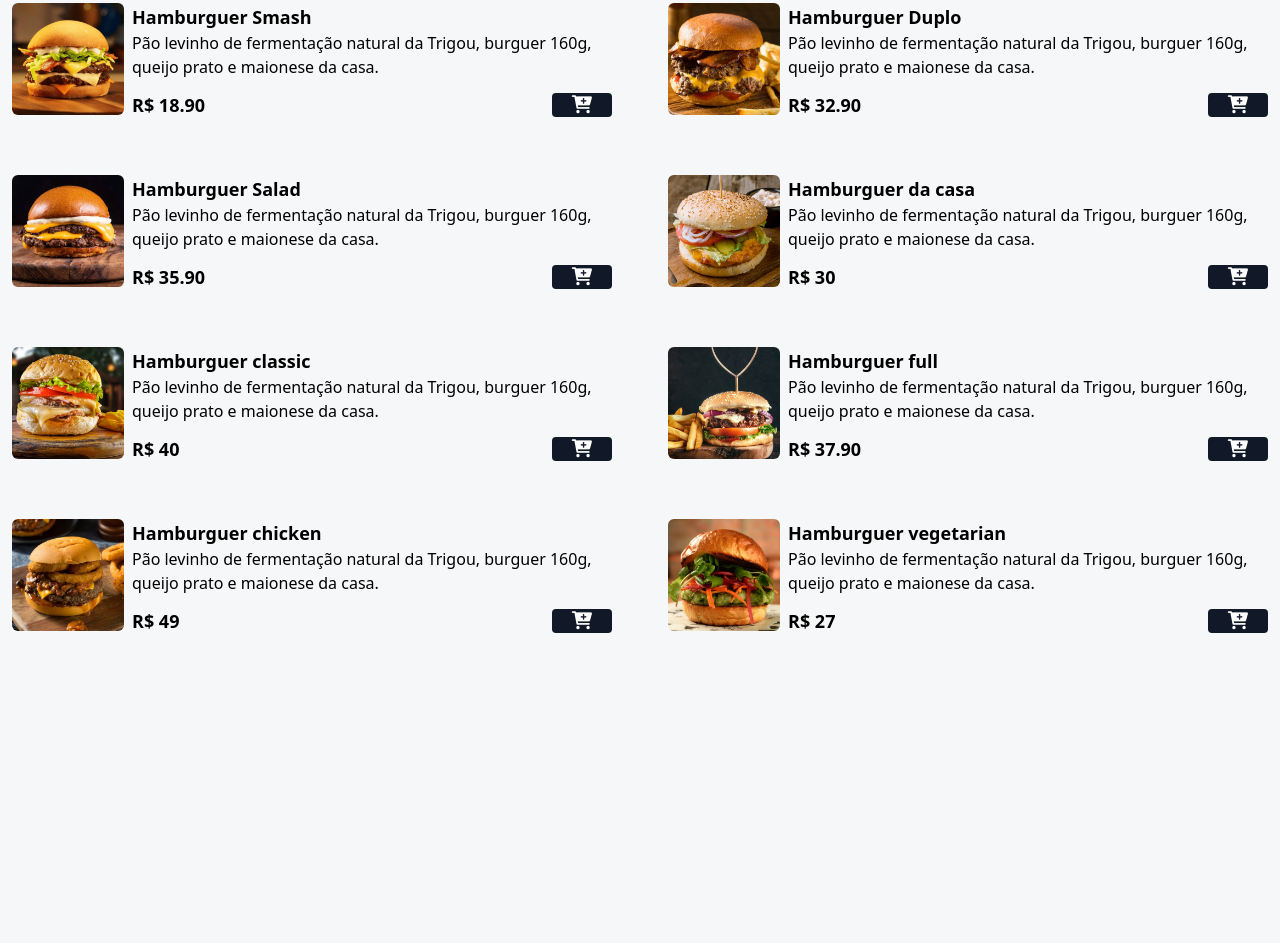
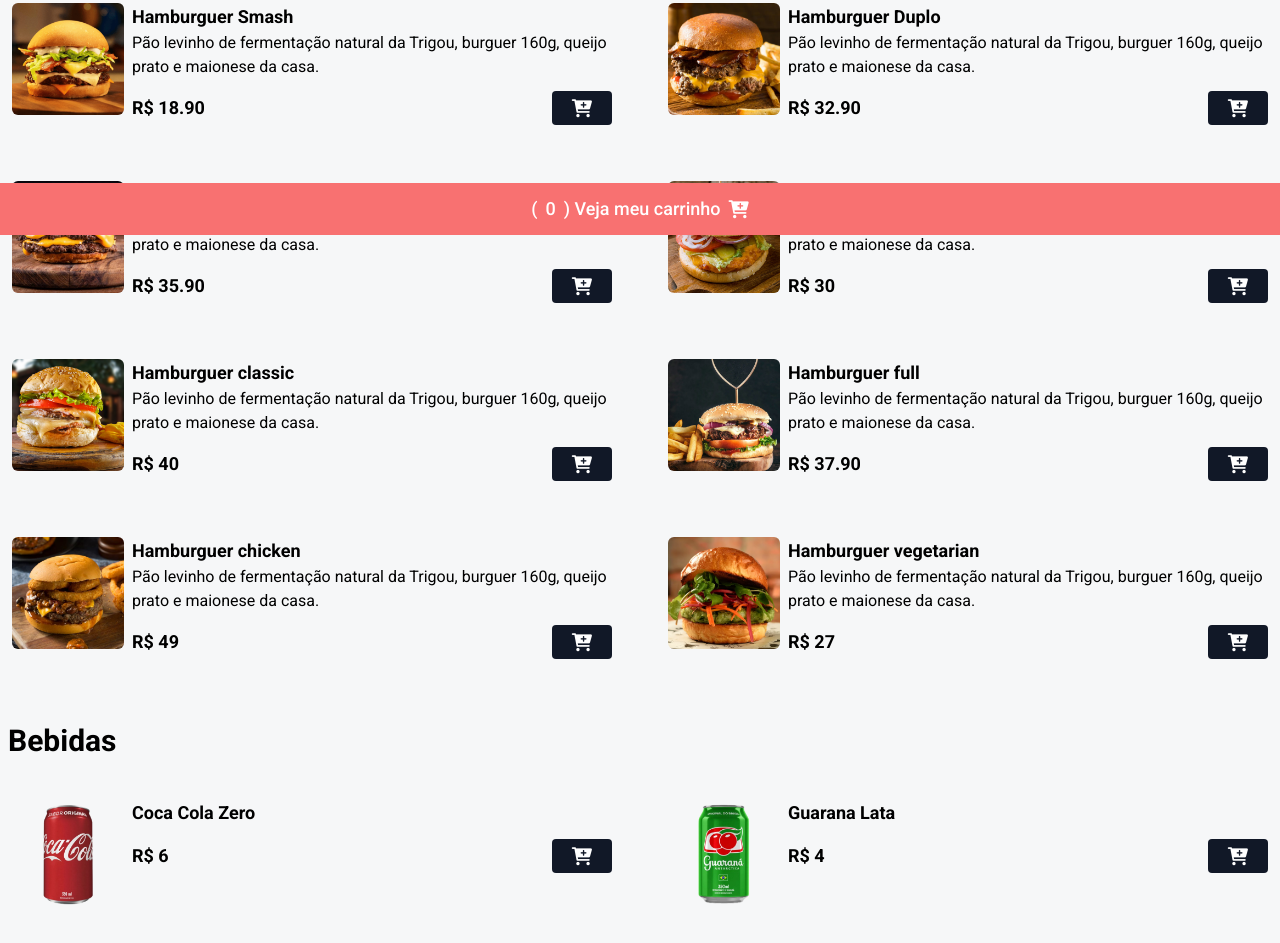
Before and after one commit to HiagoSilvaAnjos/hamburgueria, a website: page index.html in a window 1280 px wide. Shown: the part 565-1508 px from the top of the page. Before the commit the page ends 1264 px from the top, so only its background shows below. Drawn offline with Linux system fonts and the light colour scheme.

Commit message:
feat: estrutura e responsividade

```diff
--- a/index.html
+++ b/index.html
@@ -4,7 +4,10 @@
 <head>
     <meta charset="UTF-8">
     <meta name="viewport" content="width=device-width, initial-scale=1.0">
-    <link rel="stylesheet" href="./styles/output.css">
+    <link rel="stylesheet" href="./styles/output.css" />
+    <link rel="preconnect" href="https://fonts.googleapis.com" />
+    <link rel="preconnect" href="https://fonts.gstatic.com" crossorigin />
+    <link href="https://fonts.googleapis.com/css2?family=Roboto:wght@400;500;700&display=swap" rel="stylesheet" />
     <link rel="stylesheet" href="https://cdnjs.cloudflare.com/ajax/libs/font-awesome/6.0.0-beta3/css/all.min.css"
         integrity="sha512-Fo3rlrZj/k7ujTnHg4CGR2D7kSs0v4LLanw2qksYuRlEzO+tcaEPQogQ0KaoGN26/zrn20ImR1DfuLWnOo7aBA=="
         crossorigin="anonymous" referrerpolicy="no-referrer" />
@@ -19,7 +22,7 @@
         <div class="w-full h-full flex flex-col justify-center items-center">
 
             <img src="./assets/images/hamb-1.png" alt="Logo Dev Burguer"
-                class="w-32 h-32 rounded-full shadow-lg hover:scale-110 duration-200 cursor-pointer" />
+                class="size-32 rounded-full shadow-lg hover:scale-110 duration-200 cursor-pointer" />
 
             <h1 class="text-4xl mt-4 mb-2 font-bold text-white">Devim Burguer</h1>
 
@@ -55,7 +58,7 @@
                         <p class="text-lg font-bold">R$ 18.90</p>
                         <button class="bg-gray-900 px-5 rounded add-to-cart-btn" data-name="Hamburguer Smash"
                             data-price="18.90">
-                            <i class="fa fa-cart-plus text-lg text-white"></i>
+                            <i class="fa fa-cart-plus text-lg py-2 text-white"></i>
                         </button>
                     </div>
                 </div>
@@ -77,7 +80,7 @@
                         <p class="text-lg font-bold">R$ 32.90</p>
                         <button class="bg-gray-900 px-5 rounded add-to-cart-btn" data-name="Hamburguer Duplo"
                             data-price="32.90">
-                            <i class="fa fa-cart-plus text-lg text-white"></i>
+                            <i class="fa fa-cart-plus text-lg py-2 text-white"></i>
                         </button>
                     </div>
                 </div>
@@ -99,7 +102,7 @@
                         <p class="text-lg font-bold">R$ 35.90</p>
                         <button class="bg-gray-900 px-5 rounded add-to-cart-btn" data-name="Hamburguer Salad"
                             data-price="35.90">
-                            <i class="fa fa-cart-plus text-lg text-white"></i>
+                            <i class="fa fa-cart-plus text-lg py-2 text-white"></i>
                         </button>
                     </div>
                 </div>
@@ -121,7 +124,7 @@
                         <p class="text-lg font-bold">R$ 30</p>
                         <button class="bg-gray-900 px-5 rounded add-to-cart-btn" data-name="Hamburguer da casa"
                             data-price="30">
-                            <i class="fa fa-cart-plus text-lg text-white"></i>
+                            <i class="fa fa-cart-plus text-lg py-2 text-white"></i>
                         </button>
                     </div>
                 </div>
@@ -143,7 +146,7 @@
                         <p class="text-lg font-bold">R$ 40</p>
                         <button class="bg-gray-900 px-5 rounded add-to-cart-btn" data-name="Hamburguer classic"
                             data-price="40">
-                            <i class="fa fa-cart-plus text-lg text-white"></i>
+                            <i class="fa fa-cart-plus text-lg py-2 text-white"></i>
                         </button>
                     </div>
                 </div>
@@ -165,7 +168,7 @@
                         <p class="text-lg font-bold">R$ 37.90</p>
                         <button class="bg-gray-900 px-5 rounded add-to-cart-btn" data-name="Hamburguer full"
                             data-price="37.90">
-                            <i class="fa fa-cart-plus text-lg text-white"></i>
+                            <i class="fa fa-cart-plus text-lg py-2 text-white"></i>
                         </button>
                     </div>
                 </div>
@@ -187,7 +190,7 @@
                         <p class="text-lg font-bold">R$ 49</p>
                         <button class="bg-gray-900 px-5 rounded add-to-cart-btn" data-name="Hamburguer chicken"
                             data-price="49">
-                            <i class="fa fa-cart-plus text-lg text-white"></i>
+                            <i class="fa fa-cart-plus text-lg py-2 text-white"></i>
                         </button>
                     </div>
                 </div>
@@ -209,7 +212,7 @@
                         <p class="text-lg font-bold">R$ 27</p>
                         <button class="bg-gray-900 px-5 rounded add-to-cart-btn" data-name="Hamburguer vegetarian"
                             data-price="27">
-                            <i class="fa fa-cart-plus text-lg text-white"></i>
+                            <i class="fa fa-cart-plus text-lg py-2 text-white"></i>
                         </button>
                     </div>
                 </div>
@@ -218,10 +221,99 @@
             <!-- END Produto Item -->
 
         </main>
+
+        <div class="mx-auto max-w-7xl px-2 my-2">
+            <h2 class="text-2xl md:text-3xl font-bold mt-12 mb-10">Bebidas</h2>
+        </div>
+
+        <!-- GRID BEBDIDAS -->
+        <div class="grid grid-cols-1 md:grid-cols-2 gap-7 md:gap-14 mx-auto max-w-7xl px-3 mb-16" id="menu">
+            <!-- Bebida Item -->
+            <div class="flex gap-2 w-full">
+                <img src="./assets/images/refri-1.png" alt="Coca Cola Zero"
+                    class="w-28 h-28 rounded-md hover:scale-110 hover:-rotate-2 duration-300 cursor-pointer">
+
+                <div class="w-full">
+                    <p class="font-bold text-lg">Coca Cola Zero</p>
+                    <div class="flex items-center gap-2 justify-between mt-3">
+                        <p class="text-lg font-bold">R$ 6</p>
+                        <button class="bg-gray-900 px-5 rounded add-to-cart-btn" data-name="Coca Cola Zero"
+                            data-price="6">
+                            <i class="fa fa-cart-plus text-lg py-2 text-white"></i>
+                        </button>
+                    </div>
+                </div>
+
+            </div>
+            <!-- END Bebida Item -->
+
+            <!-- Bebida Item -->
+            <div class="flex gap-2 w-full">
+                <img src="./assets/images/refri-2.png" alt="Guarana Lata"
+                    class="w-28 h-28 rounded-md hover:scale-110 hover:-rotate-2 duration-300 cursor-pointer">
+
+                <div class="w-full">
+                    <p class="font-bold text-lg">Guarana Lata</p>
+                    <div class="flex items-center gap-2 justify-between mt-3">
+                        <p class="text-lg font-bold">R$ 4</p>
+                        <button class="bg-gray-900 px-5 rounded add-to-cart-btn" data-name="Guarana Lata"
+                            data-price="4">
+                            <i class="fa fa-cart-plus text-lg py-2 text-white"></i>
+                        </button>
+                    </div>
+                </div>
+
+            </div>
+            <!-- END Bebida Item -->
+        </div>
+        <!--FIM GRID BEBDIDAS -->
+
     </div>
 
     <!-- END MAIN -->
 
+    <!-- MODAL CART -->
+
+    <div class="bg-black/50 size-full fixed top-0 left-0 z-[99]  items-center justify-center hidden ">
+        <div class="bg-white p-5 rounded-md min-w-[90%] md:min-w-[600px]">
+            <h2 class="font-bold text-2xl text-center mb-2">Meu carrinho</h2>
+
+            <div id="cart-items" class="flex justify-between mb-2 flex-col"></div>
+
+            <p class="font-bold">Total: <span id="cart-total">0.00</span></p>
+
+            <p class="font-bold mt-4">Endereço de Entrega:</p>
+
+            <input type="text" id="address" placeholder="Digite seu endereço completo..."
+                class="w-full border-2 p-1 outline-none rounded my-1">
+
+            <p class="text-red-500 hidden" id="address-warn">Digite seu endereço completo!</p>
+
+            <div class="flex items-center justify-between w-full mt-5">
+                <button class="bg-red-500 text-white px-4 py-1 rounded" id="close-modal-btn">
+                    Fechar
+                </button>
+                <button class="bg-green-500 text-white px-4 py-1 rounded" id="checkout-btn">
+                    Finalizar pedido
+                </button>
+            </div>
+
+        </div>
+    </div>
+
+    <!-- FIM MODAL CART -->
+
+    <!-- BUTTON CART BUTTON -->
+    <footer class="w-full bg-red-400 py-3 fixed bottom-0 z-40 flex justify-center items-center text-lg">
+        <button class="flex justify-center items-center gap-2 text-white font-medium" id="cart-btn">
+            (<span id="cart-count">0</span>)
+            Veja meu carrinho
+            <i class="fa fa-cart-plus text-white"></i>
+        </button>
+    </footer>
+    <!-- BUTTON CART BUTTON -->
+
+
 </body>
 
 </html>
--- a/package.json
+++ b/package.json
@@ -4,7 +4,8 @@
   "description": "",
   "main": "index.js",
   "scripts": {
-    "dev": "npx tailwindcss -i ./styles/style.css -o ./styles/output.css --watch"
+    "dev": "npx tailwindcss -i ./styles/style.css -o ./styles/output.css --watch",
+    "l": "clear"
   },
   "keywords": [],
   "author": "",
--- a/tailwind.config.js
+++ b/tailwind.config.js
@@ -2,6 +2,9 @@
 module.exports = {
   content: ["./**/*.{html,js}"],
   theme: {
+    fontFamily: {
+      "sans": ['Roboto', 'sans-serif'],
+    },
     extend: {
       backgroundImage: {
         "home": "url('/assets/images/bg.png')",
```
Also changed, not shown: styles/output.css.
